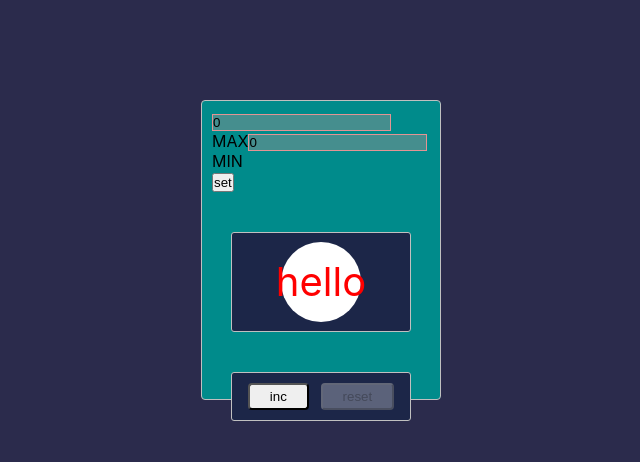
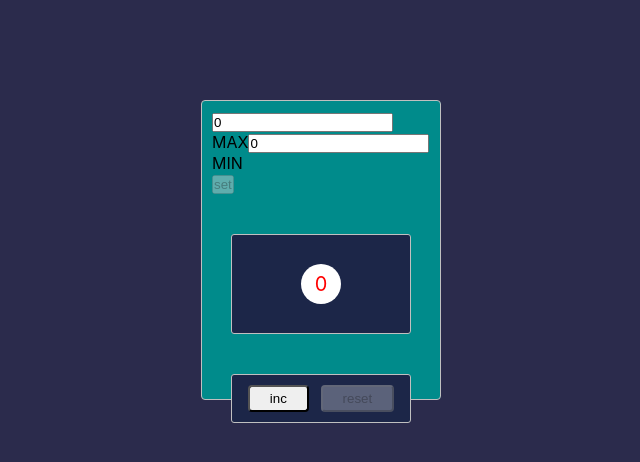
Before and after one commit to whoknow117/Counter, a React (Create React App) app: page / in a window 1280 px wide. Shown: the top 462 px of the page, without its empty margins (319-959 px from the left). Built offline with nearby package versions, Linux system fonts and the light colour scheme.

Commit message:
'fixedSetFunction

```diff
--- a/src/App.tsx
+++ b/src/App.tsx
@@ -5,99 +5,90 @@ import CounterButtons from "./components/CounterButtons/CounterButtons";
 import classes from "./App.module.scss";
 
 
+export type ComparrisonType = true | false
+
 function App() {
 
 
     const [minNumber, setMinNumber] = useState<number>(0);
     const [maxNumber, setMaxNumber] = useState<number>(0);
-    const [state, setState] = useState<number>(minNumber)
-    const [error, setError] = useState<string>("")
+    const [state, setState] = useState<number>(0);
+    const [error, setError] = useState<string>("Enter value!");
+    const [minActive, setMinActive] = useState<ComparrisonType>(false);
+    const [maxActive, setMaxActive] = useState<ComparrisonType>(false);
+    const [mode, setMode] = useState<boolean>(false)
 
-    const [mode,setMode] = useState<boolean>(false);
 
-   let a=3;
-   let b = 4;
-    useEffect(() => {
-        if(maxNumber <= minNumber){
-            setError("hello")
-        }
-        if(maxNumber > minNumber){
-            setError("yes")
-        }
-    })
+// Function increment
 
     const incCounter = () => {
-
-        let disable = false;
-
         if (state < maxNumber) {
             setState(state + 1)
         } else if (state === maxNumber) {
             return;
         }
-
     }
-
+// Reset start value function
     const resetCounter = () => {
-
         if (state > minNumber) {
             setState(minNumber)
         }
 
     }
-
+    // функции для обьявления максимального и минимального значения!
     const minNum = (e: ChangeEvent<HTMLInputElement>) => {
-
-        setMode(false);
-
-
-
+        setMinActive(true)
         setMinNumber(+e.currentTarget.value)
 
     }
 
-    const maxNum = (e: ChangeEvent<HTMLInputElement>) => {
-        setMode(false);
 
 
+    const maxNum = (e: ChangeEvent<HTMLInputElement>) => {
+        setMaxActive(true)
         setMaxNumber(+e.currentTarget.value)
     }
+
+    // функция которая сравнивает значения изначально она включа и выключала режим ошибки
+
     const setNumbers = () => {
 
-        if(minNumber > 0 || minNumber !== maxNumber) {
-            setMode(true)
+        if(minNumber > 0 && maxNumber > 0 && maxNumber > minNumber && maxNumber !== minNumber ) {
+
+            setMaxActive( false)
+            setMinActive(  false)
+
+            console.log(maxActive)
+            console.log(minActive)
+
             setState(minNumber)
+            console.log(minNumber)
+
         }
-        if(minNumber === maxNumber) {
-            setMode(false)
 
 
 
-        }
-        if(minNumber > maxNumber) {
-            setMode(false)
-
-
-        }
-        if(minNumber < 0) {
-            setMode(false)
-
-        }
-
     }
+    // const compairFunction = () => {
+    //     if (minActive === false && maxActive === true || minActive === false || maxActive === true || minActive === true || maxActive == false) {
+    //         // setMode(true)
+    //     }
+    // }
 
     return (
         <div className="counter">
             <div className={classes.setNumbersBlock}>
                     <div>
-                        <input  className={minNumber >= maxNumber ||  minNumber < 0 ? classes.errorInput : ''} value={maxNumber} onChange={maxNum} type="number"/> MAX
-                        <input className={minNumber >= maxNumber || minNumber < 0 ? classes.errorInput : ''} value={minNumber} onChange={minNum} type="number"/> MIN
+                        <input     value={maxNumber} onChange={maxNum} type="number"/> MAX
+                        <input  value={minNumber} onChange={minNum} type="number"/> MIN
+                        {/*className={minNumber >= maxNumber ||  minNumber < 0 ? classes.errorInput : ''}*/}
+                        {/*className={minNumber >= maxNumber || minNumber < 0 ? classes.errorInput : ''}*/}
 
                     </div>
-                    <button disabled={mode} onClick={setNumbers}>set</button>
+                    <button disabled={minActive === false && maxActive === false}  onClick={setNumbers}>set</button>
             </div>
             <div className={classes.output}>
-                <Counter state={state} error={error} maxNum={maxNumber} minNum={minNumber} mode={mode}/>
+                <Counter mode={mode}  setError={setError} setMode={setMode }  minActive={minActive} maxActive={maxActive} state={state} error={error} maxNum={maxNumber} minNum={minNumber} />
                 <CounterButtons state={state} minNum={minNumber} maxNum={maxNumber} resetCounter={resetCounter} incCounter={incCounter}/>
             </div>
         </div>
--- a/src/components/Counter/Counter.module.scss
+++ b/src/components/Counter/Counter.module.scss
@@ -13,13 +13,13 @@
   display: flex;
   justify-content: center;
   align-items: center;
-  font-size: 40px;
+  font-size: 20px;
   .error {
     color: red;
     font-size: inherit;
     background: #fff;
-    width: 80px;
-    height: 80px;
+    width: 40px;
+    height: 40px;
     display: block;
     border-radius: 50%;
     display: flex;
--- a/src/components/Counter/Counter.tsx
+++ b/src/components/Counter/Counter.tsx
@@ -2,19 +2,30 @@ import React, {ChangeEvent} from 'react'
 import classes from './Counter.module.scss';
 
 type PropsType = {
-    mode: boolean
+    setMode: (mode: boolean) => void
     minNum: number
     maxNum: number
     error: string
     state: number
+    minActive: boolean
+    maxActive: boolean
+    setError: (error: string) => void
+    mode: boolean
 }
 
 
-const Counter: React.FC<PropsType> = ({state,error,maxNum,minNum,mode}) => {
+const Counter: React.FC<PropsType> = ({mode,setError,setMode,minActive,maxActive,state,error,maxNum,minNum }) => {
+    // if (minActive === false && maxActive === true || minActive === false || maxActive === true || minActive === true || maxActive == false) {
+    //     setMode(false)
+    // } else if (minActive === false && maxActive === false) {
+    //     setMode(true);
+    // }
+
+    {(minNum >= 0 && maxNum !== minNum && maxNum > minNum) ? setError("set value") : setError("icorrectValue") }
 
     return <div className={classes.wrapper}>
         <div className={state === maxNum ? classes.error : classes.inc}>
-            { mode   ? state : <span>{error}</span> }
+            {minActive === false && maxActive === false  ? state : error}
             {/*{ error && error}*/}
         </div>
     </div>
```
